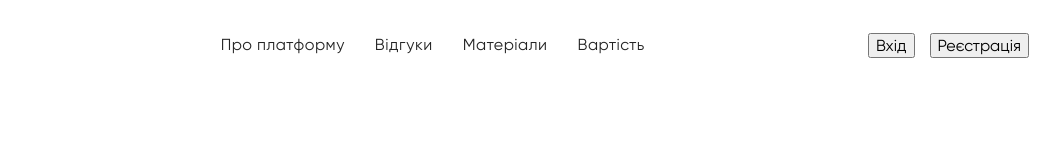
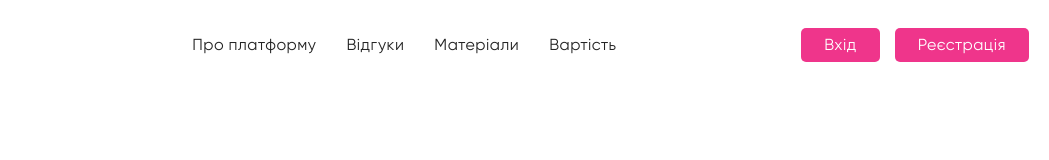
Before and after one commit to adwasar/ok-woman-club, a website built with Vite: page index.html in a window 1280 px wide. Shown: the full height of the page, 231-1280 px from the left. Built offline with nearby package versions, Linux system fonts and the light colour scheme.

Commit message:
feat: layout of main btns

```diff
--- a/index.html
+++ b/index.html
@@ -22,8 +22,8 @@
           <li class="header__nav-item"><a class="header__nav-link" href="#">Вартість</a></li>
         </ul>
         <div class="header__auth-actions">
-          <button class="header__login">Вхід</button>
-          <button class="header__register">Реєстрація</button>
+          <button class="header__login button">Вхід</button>
+          <button class="header__register button">Реєстрація</button>
         </div>
         <button class="burger-btn">
           <span class="burger-btn__line burger-btn__line--top"></span>
--- /dev/null
+++ b/scss/components/button.scss
@@ -0,0 +1,14 @@
+.button {
+  padding: 5px 23px;
+  align-items: center;
+  display: flex;
+  justify-content: center;
+  align-items: center;
+  background-color: $color-button;
+  color: $color-text-inverted;
+  font-size: 16px;
+  line-height: 150%;
+  letter-spacing: 0.48px;
+  border: none;
+  border-radius: 5px;
+}
--- a/scss/components/header.scss
+++ b/scss/components/header.scss
@@ -5,10 +5,14 @@
     align-items: center;
     gap: 30px;
     height: 90px;
-
+    @include md {
+      height: 60px;
+    }
   }
 
   &__nav {
+    position: relative;
+    left: 5px;
     margin: 0;
     padding: 0;
     display: flex;
@@ -43,6 +47,15 @@
   align-items: center;
   gap: 13px;
   cursor: pointer;
+  @include md {
+    gap: 9px;
+  }
+}
+
+.logo-img {
+  @include md {
+    width: 32px;
+  }
 }
 
 .logo-text {
@@ -53,9 +66,13 @@
   &__highlight {
     color: $color-text-secondary;
   }
+  @include md {
+    font-size: 16px;
+  }
 }
 
-.burger-btn { //!TEMP
+.burger-btn {
+  //!TEMP
   display: none;
   width: 30px;
   height: 30px;
--- a/scss/main.scss
+++ b/scss/main.scss
@@ -4,4 +4,5 @@
 @import './inc/global';
 
 //components
-@import './components/header.scss'
+@import './components/header.scss';
+@import './components/button.scss';
```
